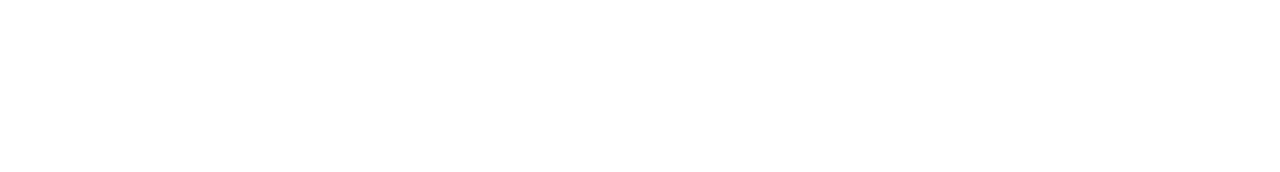
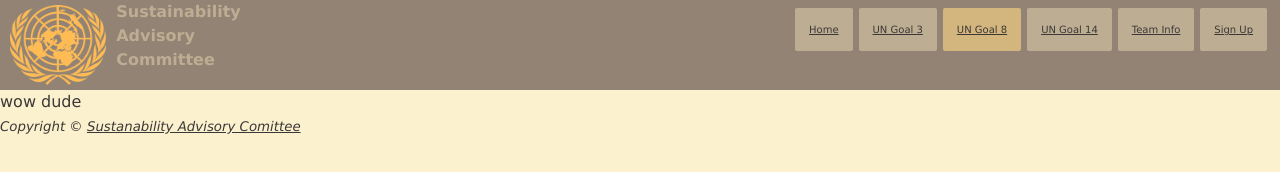
Before and after one commit to 4011A-webapp-development-assignment/Assignment, a plain HTML site: page goal8.html in a window 1280 px wide. Drawn offline with Linux system fonts and the light colour scheme.

Commit message:
add underline

```diff
--- a/goal8.html
+++ b/goal8.html
@@ -0,0 +1,42 @@
+<!DOCTYPE html>
+<html lang="en">
+<head>
+    <meta charset="UTF-8">
+    <meta name="viewport" content="width=device-width, initial-scale=1">
+    <title>Decent Work & Economic Growth</title>
+    <script src="https://kit.fontawesome.com/3e13c3f76f.js" crossorigin="anonymous"></script>
+    <link rel="stylesheet" href="sac.css">
+    <!--    <script src="navBar.js" defer></script>-->
+    <script src=underline.js defer></script>
+</head>
+<body>
+<div>
+    <header>
+        <div id="webLogo">
+            <img id="unLogo" src="images/unLogo.png" alt="">
+            <h1>Sustainability Advisory <br> Committee</h1>
+            <a id="navBar">
+                <i class="fa-solid fa-bars"></i>
+            </a>
+        </div>
+        <nav>
+            <ul>
+                <li class="navi"><a href="index.html">Home</a></li>
+                <li class="navi" title="Good Health & Well-Being"><a href="goal3.html">UN Goal 3</a></li>
+                <li class="activeNavi" title="Decent Work & Economic Growth"><a href="goal8.html">UN Goal 8</a></li>
+                <li class="navi" title="Life Below Water"><a href="goal14.html">UN Goal 14</a></li>
+                <li class="navi"><a href="teamInfo.html">Team Info</a></li>
+                <li class="navi"><a href="signUp.html">Sign Up</a></li>
+
+            </ul>
+        </nav>
+    </header>
+    <main>
+        <p>wow dude</p>
+    </main>
+    <footer>
+        <p><small><i>Copyright &copy; <a href="mailto:SAC@gmail.com">Sustanability Advisory Comittee</a></i></small>
+    </footer>
+</div>
+</body>
+</html>
--- a/images/underline.js
+++ b/underline.js
@@ -1 +1,2 @@
 document.querySelectorAll('a[href]').forEach(it => it.style.textDecoration='underline');
+// adds underline to every link in the site
```
Also changed, not shown: index.html (+1 -1 lines).
